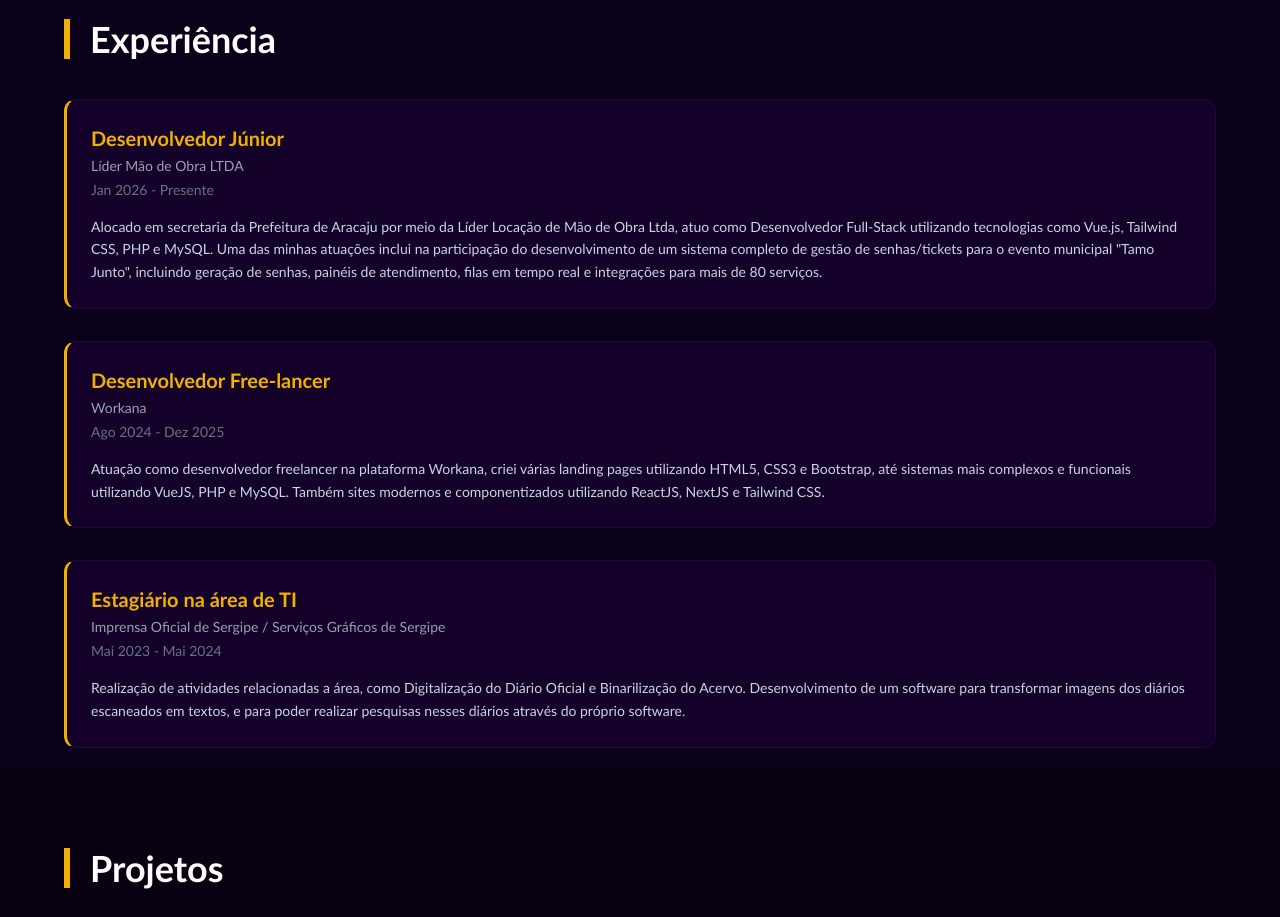
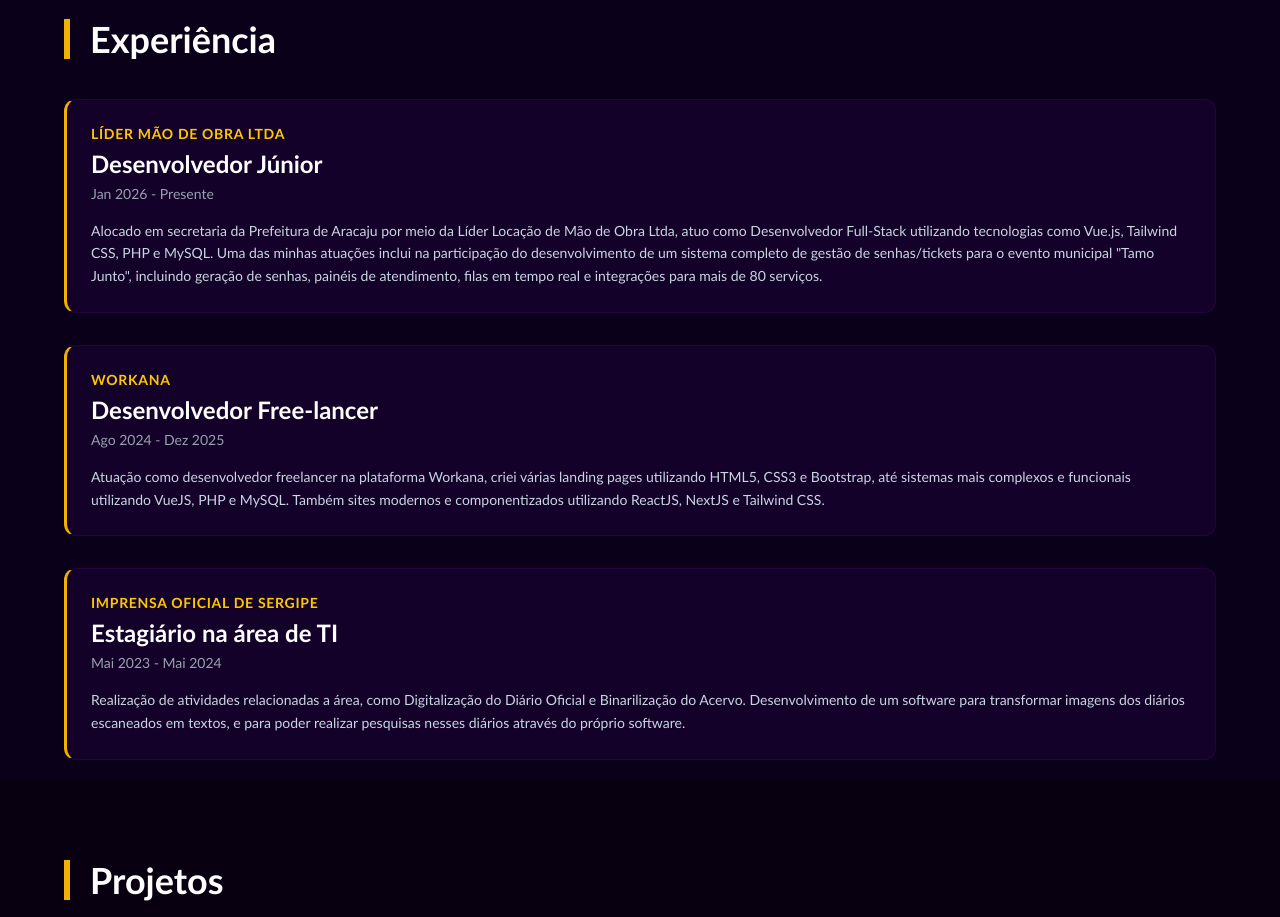
Before and after one commit to mateusmaranhao12/portfolio-v2, a Next.js app: page / in a window 1280 px wide. Shown: the part 1840-2757 px from the top of the page. Built offline with nearby package versions, Linux system fonts and the light colour scheme.

Commit message:
update experiencia

```diff
--- a/src/app/modules/Experiencia.tsx
+++ b/src/app/modules/Experiencia.tsx
@@ -21,7 +21,7 @@ const experiencias = [
   },
   {
     cargo: "Estagiário na área de TI",
-    empresa: "Imprensa Oficial de Sergipe / Serviços Gráficos de Sergipe",
+    empresa: "Imprensa Oficial de Sergipe",
     periodo: "Mai 2023 - Mai 2024",
     descricao:
       "Realização de atividades relacionadas a área, como Digitalização do Diário Oficial e Binarilização do Acervo. Desenvolvimento de um software para transformar imagens dos diários escaneados em textos, e para poder realizar pesquisas nesses diários através do próprio software.",
--- a/src/components/Experiencia/ExperienciaItem.tsx
+++ b/src/components/Experiencia/ExperienciaItem.tsx
@@ -8,9 +8,9 @@ type ExperienciaItemProps = {
 export default function ExperienciaItem({ cargo, empresa, periodo, descricao }: ExperienciaItemProps) {
     return (
         <div className="bg-purple-800/10 border border-l-3 border-l-yellow-500 border-purple-800/20 rounded-xl p-6 backdrop-blur-sm hover:shadow-[0_0_15px_#ffffff22] transition">
-            <h3 className="text-xl font-bold text-yellow-500">{cargo}</h3>
-            <p className="text-sm text-gray-400 mb-1 mt-1">{empresa}</p>
-            <p className="text-sm text-gray-500 mb-4">{periodo}</p>
+            <p className="text-sm text-yellow-400 tracking-wider font-bold uppercase">{empresa}</p>
+            <h3 className="md:text-2xl text-xl font-bold text-white mt-1 mb-1">{cargo}</h3>
+            <p className="text-sm text-gray-400 mb-4">{periodo}</p>
             <p className="text-slate-300 leading-relaxed text-sm">{descricao}</p>
         </div>
     )
```
